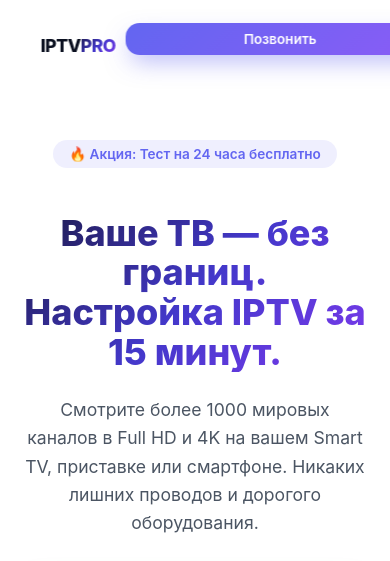
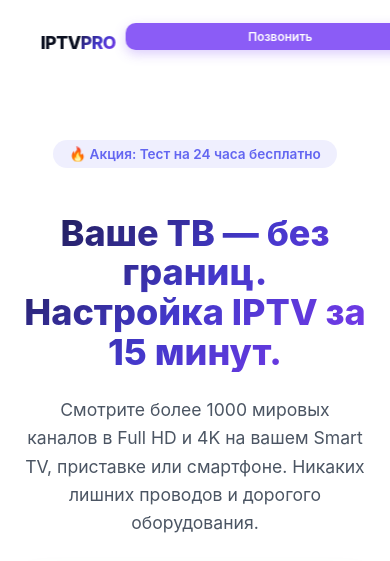
Before and after one commit to aireden14/iptv-almaty, a plain HTML site: page index.html in a window 390 px wide. Shown: the top 561 px of the page. Drawn offline with Linux system fonts and the light colour scheme.

Commit message:
Make header call button smaller and more purple on mobile

```diff
--- a/styles.css
+++ b/styles.css
@@ -353,11 +353,13 @@ section {
   }
 
   .header-btn {
-    padding: 8px 16px !important;
-    font-size: 0.85rem !important;
-    border-radius: 14px !important;
+    padding: 6px 10px !important;
+    font-size: 0.75rem !important;
+    border-radius: 10px !important;
     flex-shrink: 0;
     margin-left: 10px;
+    background: #8b5cf6 !important; /* Более выраженный фиолетовый */
+    box-shadow: 0 4px 12px rgba(139, 92, 246, 0.3) !important;
   }
 
   .hero {
```
